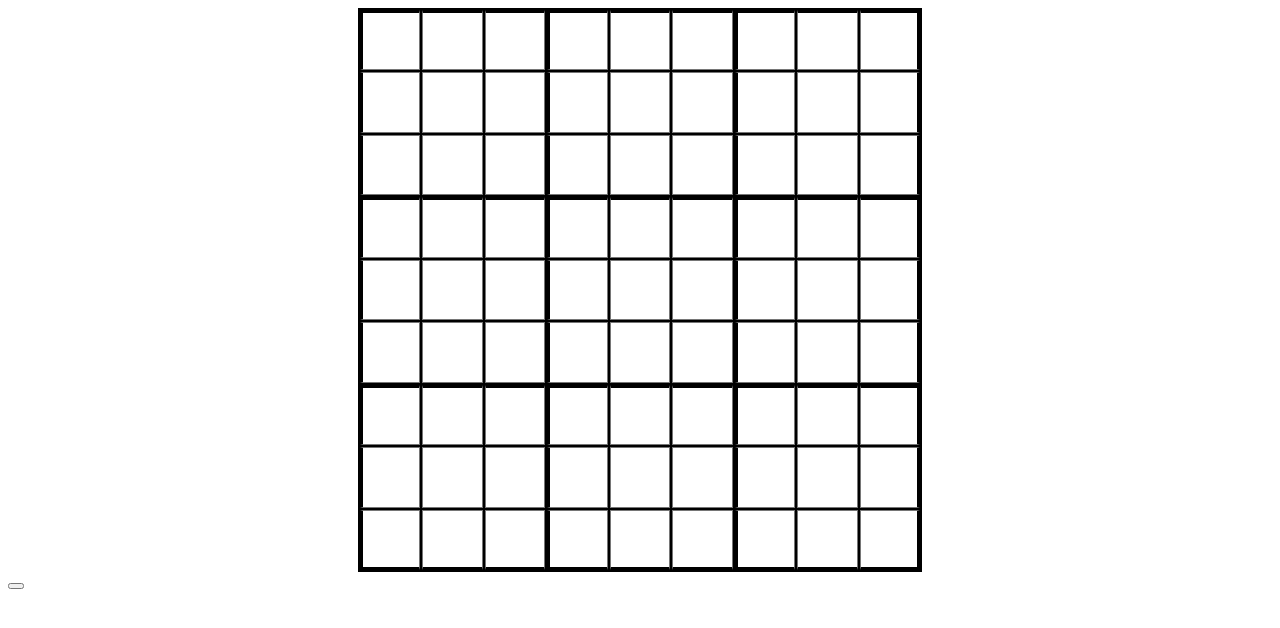
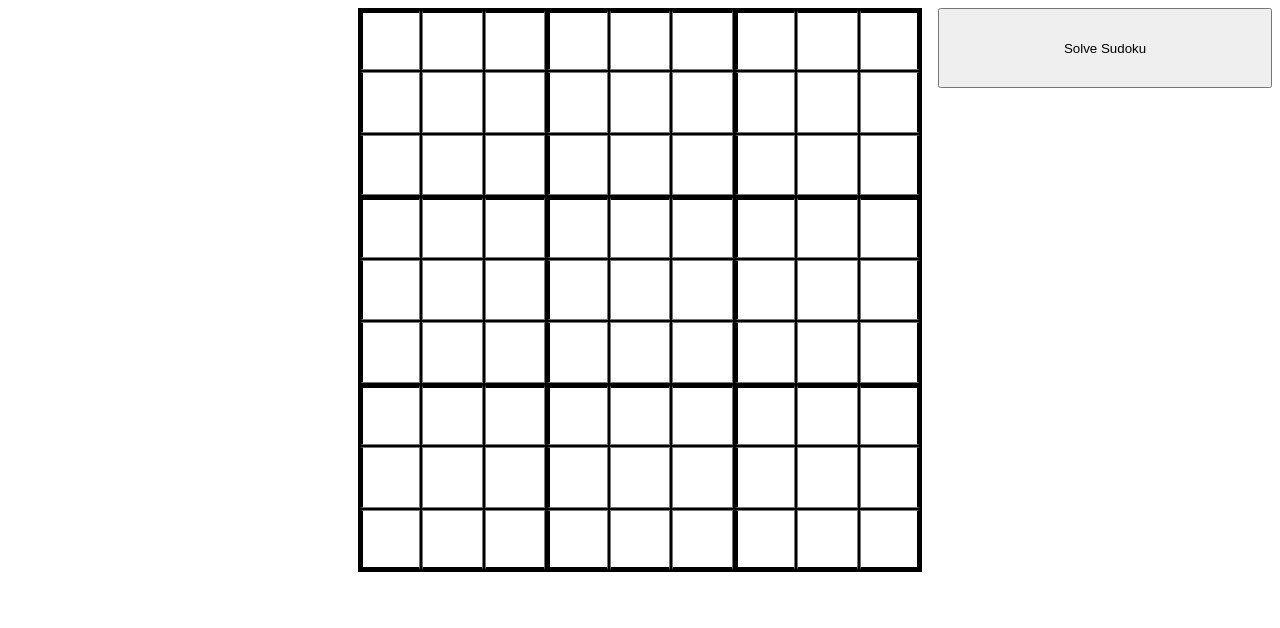
Before and after one commit to mikeyQwn/React-Sudoku-Solver, a React (Vite) app: page / in a window 1280 px wide. Shown: the top 628 px of the page. Built offline with nearby package versions, Linux system fonts and the light colour scheme.

Commit message:
feat: added styling

```diff
--- a/src/components/App.tsx
+++ b/src/components/App.tsx
@@ -14,7 +14,8 @@ export function App() {
     const [grid, setGrid] = useState<grid>(getGrid());
 
     return (
-        <main>
+        <main className="app-container">
+            <div></div>
             <Grid grid={grid} setGrid={setGrid} />
             <Controls setGrid={setGrid} />
         </main>
--- a/src/components/Controls.tsx
+++ b/src/components/Controls.tsx
@@ -7,10 +7,14 @@ interface Props {
 
 export function Controls({ setGrid }: Props) {
     return (
-        <button
-            onClick={() => {
-                setGrid((grid: grid): grid => [...solveSudoku(grid)]);
-            }}
-        ></button>
+        <div className="controls-container">
+            <button
+                onClick={() => {
+                    setGrid((grid: grid): grid => [...solveSudoku(grid)]);
+                }}
+            >
+                Solve Sudoku
+            </button>
+        </div>
     );
 }
--- a/src/style.css
+++ b/src/style.css
@@ -1,3 +1,13 @@
+body {
+    font-size: 62.5%;
+}
+
+.app-container {
+    display: grid;
+    grid-template-columns: 1fr min-content 1fr;
+    gap: 1rem;
+}
+
 .grid-element {
     box-sizing: border-box;
     display: flex;
@@ -22,3 +32,13 @@
     grid-template-columns: repeat(9, 1fr);
     grid-template-rows: repeat(9, 1fr);
 }
+
+.contols-container {
+    display: flex;
+    flex-direction: column;
+}
+
+.controls-container button {
+    width: 100%;
+    height: 5rem;
+}
```
